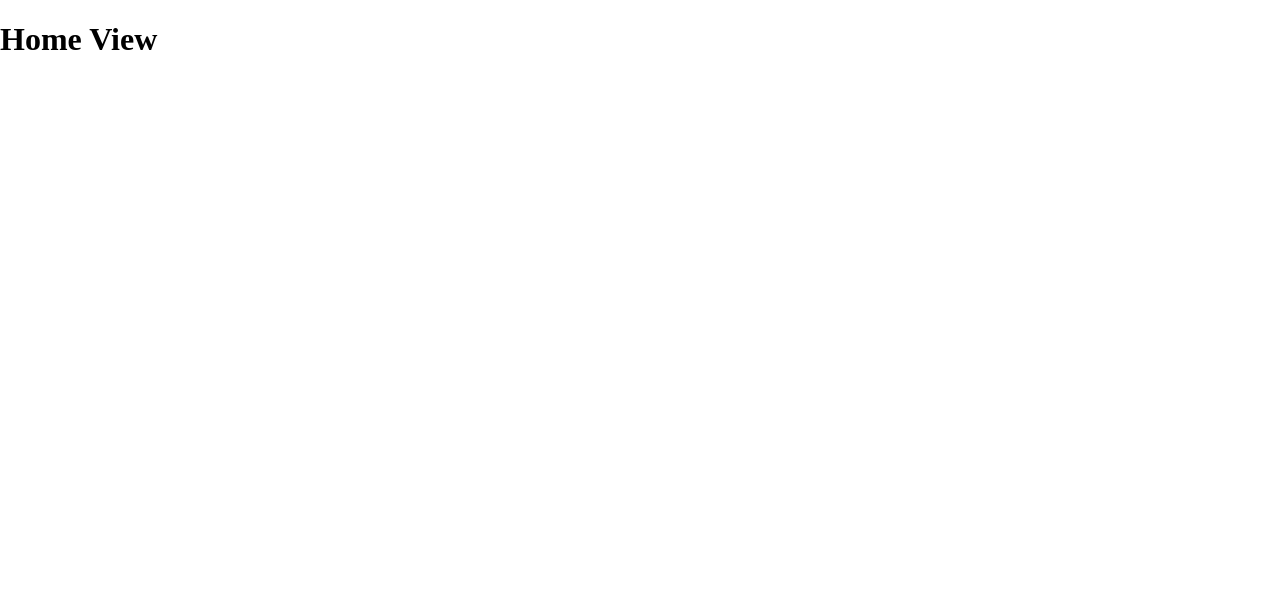
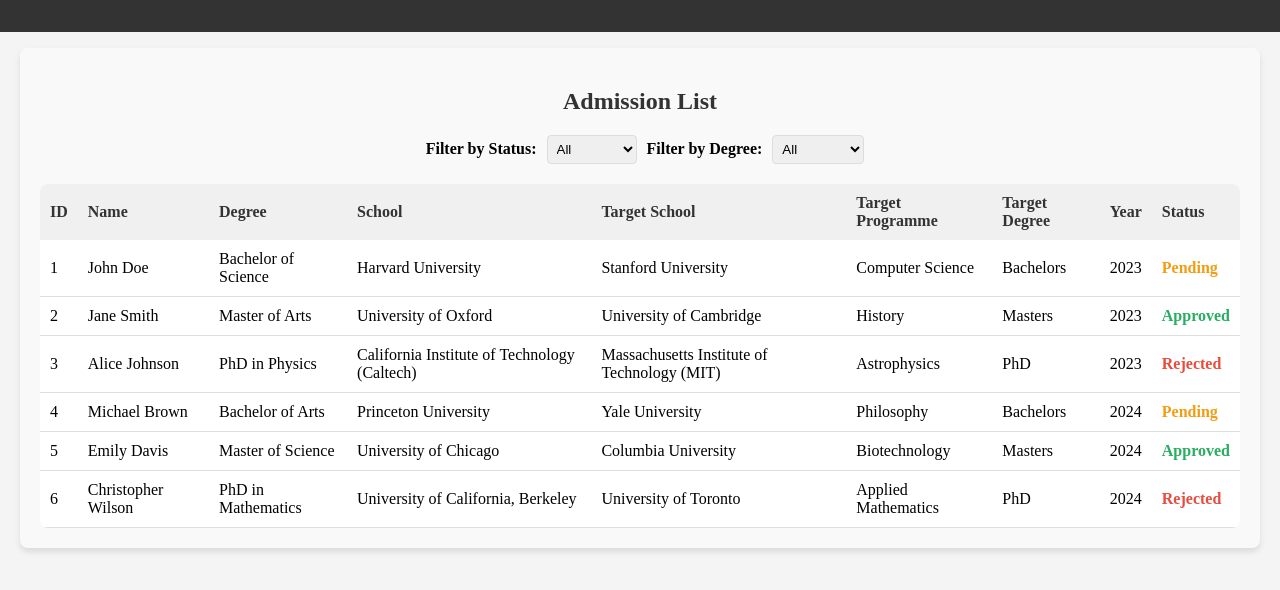
Before and after one commit to BAIGUANGMEI/AdmissionEasy, a Vue app: page / in a window 1280 px wide. Shown: the top 590 px of the page. Built offline with nearby package versions, Linux system fonts and the light colour scheme.

Commit message:
feat: add a component AdmissionList

```diff
--- a/index.html
+++ b/index.html
@@ -4,7 +4,7 @@
     <meta charset="UTF-8" />
     <link rel="icon" type="image/svg+xml" href="/vite.svg" />
     <meta name="viewport" content="width=device-width, initial-scale=1.0" />
-    <title>AdmissonEazy</title>
+    <title>AdmissonEasy</title>
   </head>
   <body>
     <div id="app"></div>
--- /dev/null
+++ b/src/components/AdmissionList.vue
@@ -0,0 +1,258 @@
+<script setup lang="ts">
+import { ref, computed } from "vue";
+
+// Admission Status Enum
+enum AdmissionStatus {
+  Pending = "Pending",
+  Approved = "Approved",
+  Rejected = "Rejected",
+}
+
+enum TargetDegree {
+  Bachelors = "Bachelors",
+  Masters = "Masters",
+  PhD = "PhD",
+}
+
+// Admission Data Interface
+interface admissionData {
+  id: number;
+  name: string;
+  degree: string;
+  school: string;
+  targetSchool: string;
+  targetProgramme: string;
+  targetDegree: TargetDegree;
+  applyYear: string;
+  status: AdmissionStatus;
+}
+
+// Reactive Admission Data List
+const admissionDataList = ref<admissionData[]>([
+  {
+    id: 1,
+    name: "John Doe",
+    degree: "Bachelor of Science",
+    school: "Harvard University",
+    targetSchool: "Stanford University",
+    targetProgramme: "Computer Science",
+    targetDegree: TargetDegree.Bachelors,
+    applyYear: "2023",
+    status: AdmissionStatus.Pending,
+  },
+  {
+    id: 2,
+    name: "Jane Smith",
+    degree: "Master of Arts",
+    school: "University of Oxford",
+    targetSchool: "University of Cambridge",
+    targetProgramme: "History",
+    targetDegree: TargetDegree.Masters,
+    applyYear: "2023",
+    status: AdmissionStatus.Approved,
+  },
+  {
+    id: 3,
+    name: "Alice Johnson",
+    degree: "PhD in Physics",
+    school: "California Institute of Technology (Caltech)",
+    targetSchool: "Massachusetts Institute of Technology (MIT)",
+    targetProgramme: "Astrophysics",
+    targetDegree: TargetDegree.PhD,
+    applyYear: "2023",
+    status: AdmissionStatus.Rejected,
+  },
+  {
+    id: 4,
+    name: "Michael Brown",
+    degree: "Bachelor of Arts",
+    school: "Princeton University",
+    targetSchool: "Yale University",
+    targetProgramme: "Philosophy",
+    targetDegree: TargetDegree.Bachelors,
+    applyYear: "2024",
+    status: AdmissionStatus.Pending,
+  },
+  {
+    id: 5,
+    name: "Emily Davis",
+    degree: "Master of Science",
+    school: "University of Chicago",
+    targetSchool: "Columbia University",
+    targetProgramme: "Biotechnology",
+    targetDegree: TargetDegree.Masters,
+    applyYear: "2024",
+    status: AdmissionStatus.Approved,
+  },
+  {
+    id: 6,
+    name: "Christopher Wilson",
+    degree: "PhD in Mathematics",
+    school: "University of California, Berkeley",
+    targetSchool: "University of Toronto",
+    targetProgramme: "Applied Mathematics",
+    targetDegree: TargetDegree.PhD,
+    applyYear: "2024",
+    status: AdmissionStatus.Rejected,
+  },
+]);
+
+// Filter state
+const selectedStatus = ref<AdmissionStatus | "All">("All");
+
+const selectedDegree = ref<TargetDegree | "All">("All");
+
+// Computed filtered list
+const filteredAdmissionDataList = computed(() => {
+  return admissionDataList.value.filter((admission) => {
+    const statusMatch =
+      selectedStatus.value === "All" ||
+      admission.status === selectedStatus.value;
+    const degreeMatch =
+      selectedDegree.value === "All" ||
+      admission.targetDegree === selectedDegree.value;
+    return statusMatch && degreeMatch;
+  });
+});
+</script>
+
+<template>
+  <div class="admission-list">
+    <h2>Admission List</h2>
+
+    <!-- Filter Dropdown -->
+    <div class="filter-section">
+      <label for="status-filter">Filter by Status:</label>
+      <select id="status-filter" v-model="selectedStatus">
+        <option value="All">All</option>
+        <option value="Pending">Pending</option>
+        <option value="Approved">Approved</option>
+        <option value="Rejected">Rejected</option>
+      </select>
+
+      <label for="status-filter">Filter by Degree:</label>
+      <select id="degree-filter" v-model="selectedDegree">
+        <option value="All">All</option>
+        <option value="Bachelors">Bachelors</option>
+        <option value="Masters">Masters</option>
+        <option value="PhD">PhD</option>
+      </select>
+    </div>
+
+    <table class="admission-table">
+      <thead>
+        <tr>
+          <th>ID</th>
+          <th>Name</th>
+          <th>Degree</th>
+          <th>School</th>
+          <th>Target School</th>
+          <th>Target Programme</th>
+          <th>Target Degree</th>
+          <th>Year</th>
+          <th>Status</th>
+        </tr>
+      </thead>
+      <tbody>
+        <tr v-for="admission in filteredAdmissionDataList" :key="admission.id">
+          <td>{{ admission.id }}</td>
+          <td>{{ admission.name }}</td>
+          <td>{{ admission.degree }}</td>
+          <td>{{ admission.school }}</td>
+          <td>{{ admission.targetSchool }}</td>
+          <td>{{ admission.targetProgramme }}</td>
+          <td>{{ admission.targetDegree }}</td>
+          <td>{{ admission.applyYear }}</td>
+          <td
+            :class="`status-${admission.status.toLowerCase()}`"
+            class="admission-status"
+          >
+            {{ admission.status }}
+          </td>
+        </tr>
+      </tbody>
+    </table>
+  </div>
+</template>
+
+<style scoped>
+.admission-list {
+  max-width: 1200px;
+  margin: 0 auto;
+  padding: 20px;
+  background-color: #f9f9f9;
+  border-radius: 8px;
+  box-shadow: 0 4px 6px rgba(0, 0, 0, 0.1);
+}
+
+h2 {
+  text-align: center;
+  color: #333;
+  margin-bottom: 20px;
+}
+
+.filter-section {
+  margin-bottom: 20px;
+  text-align: center;
+}
+
+.filter-section label {
+  margin: 10px;
+  font-weight: bold;
+}
+
+.filter-section select {
+  padding: 5px;
+  border-radius: 4px;
+  border: 1px solid #ddd;
+}
+
+.admission-table {
+  width: 100%;
+  border-collapse: collapse;
+  background-color: #fff;
+  border-radius: 8px;
+  overflow: hidden;
+}
+
+thead {
+  background-color: #f0f0f0;
+}
+
+thead th {
+  padding: 10px;
+  text-align: left;
+  font-weight: bold;
+  color: #333;
+}
+
+tbody tr {
+  transition: background-color 0.3s ease;
+}
+
+tbody tr:hover {
+  background-color: #f9f9f9;
+}
+
+tbody td {
+  padding: 10px;
+  border-bottom: 1px solid #ddd;
+}
+
+.admission-status {
+  font-weight: bold;
+  text-transform: capitalize;
+}
+
+.status-pending {
+  color: #f39c12;
+}
+
+.status-approved {
+  color: #27ae60;
+}
+
+.status-rejected {
+  color: #e74c3c;
+}
+</style>
--- a/src/views/HomeView.vue
+++ b/src/views/HomeView.vue
@@ -1,13 +1,34 @@
+<script setup lang="ts">
+import AdmissionList from '../components/AdmissionList.vue';
+</script>
+
 <template>
-  <div>
-    <h1>Home View</h1>
+  <div class="container">
+    <div class="navbar">
+
+    </div>
+    <div class="content">
+      <AdmissionList />
+    </div>
   </div>
 </template>
 
-<script setup lang="ts">
+<style scoped>
+.container {
+  display: flex;
+  flex-direction: column;
+  height: 100vh;
+}
 
-</script>
+.navbar {
+  background-color: #333;
+  color: white;
+  padding: 1rem;
+}
 
-<style scoped>
-
+.content {
+  flex: 1;
+  padding: 1rem;
+  background-color: #f4f4f4;
+}
 </style>
--- a/tsconfig.app.json
+++ b/tsconfig.app.json
@@ -7,7 +7,7 @@
     "strict": true,
     "noUnusedLocals": true,
     "noUnusedParameters": true,
-    "erasableSyntaxOnly": true,
+    "erasableSyntaxOnly": false,
     "noFallthroughCasesInSwitch": true,
     "noUncheckedSideEffectImports": true
   },
```
